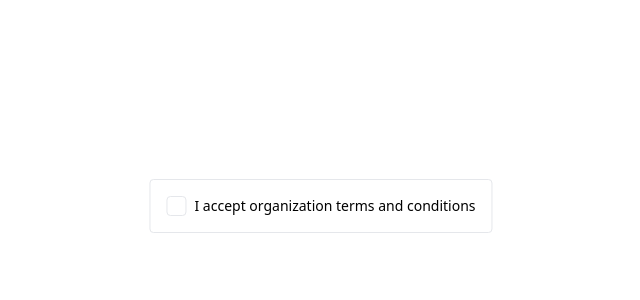
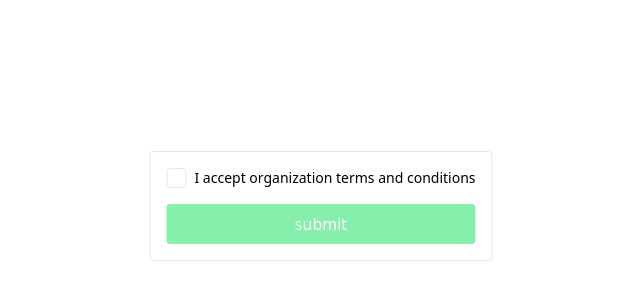
Before and after one commit to NaifIT11/custom-checkbox-with-form, a Next.js app: page / in a window 1280 px wide. Shown: the part 194-494 px from the top of the page, without its empty margins (319-959 px from the left). Built offline with nearby package versions, Linux system fonts and the light colour scheme.

Commit message:
adding the submit button

```diff
--- a/src/app/components/Form.tsx
+++ b/src/app/components/Form.tsx
@@ -9,11 +9,12 @@ export default function Form() {
         e.preventDefault();
     }
   return <div className="center p-4 rounded space-y-4 border">
-    <form className="flex gap-4" onSubmit={handleSubmit}>
+    <form className="flex gap-4 flex-col" onSubmit={handleSubmit}>
         <div className="flex gap-2 items-center">
             <Checkbox checked={checked} onCheckedChange={setChecked} />
             <p className="text-sm">I accept organization terms and conditions</p>
         </div>
+        <button type="submit" className="px-4 py-2 rounded bg-green-300 text-white">submit</button>
     </form>
   </div>;
 }
```
